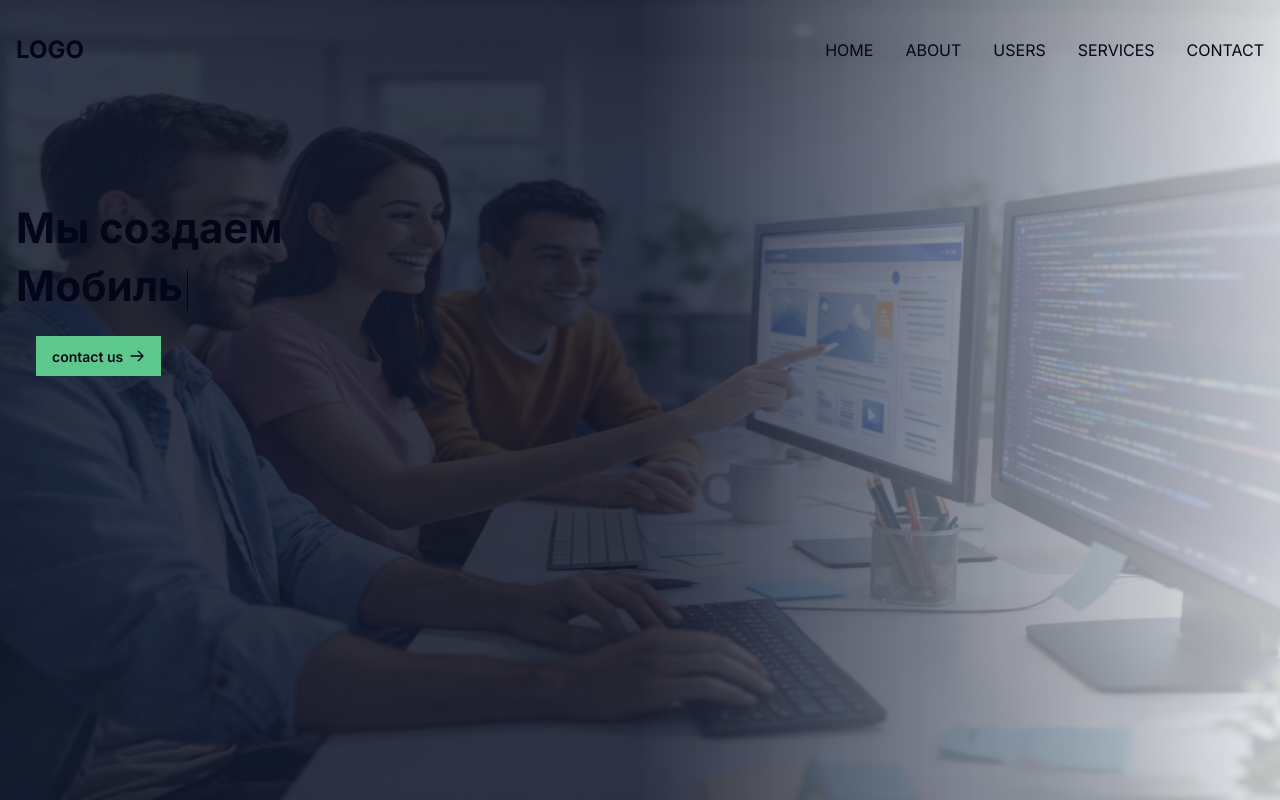
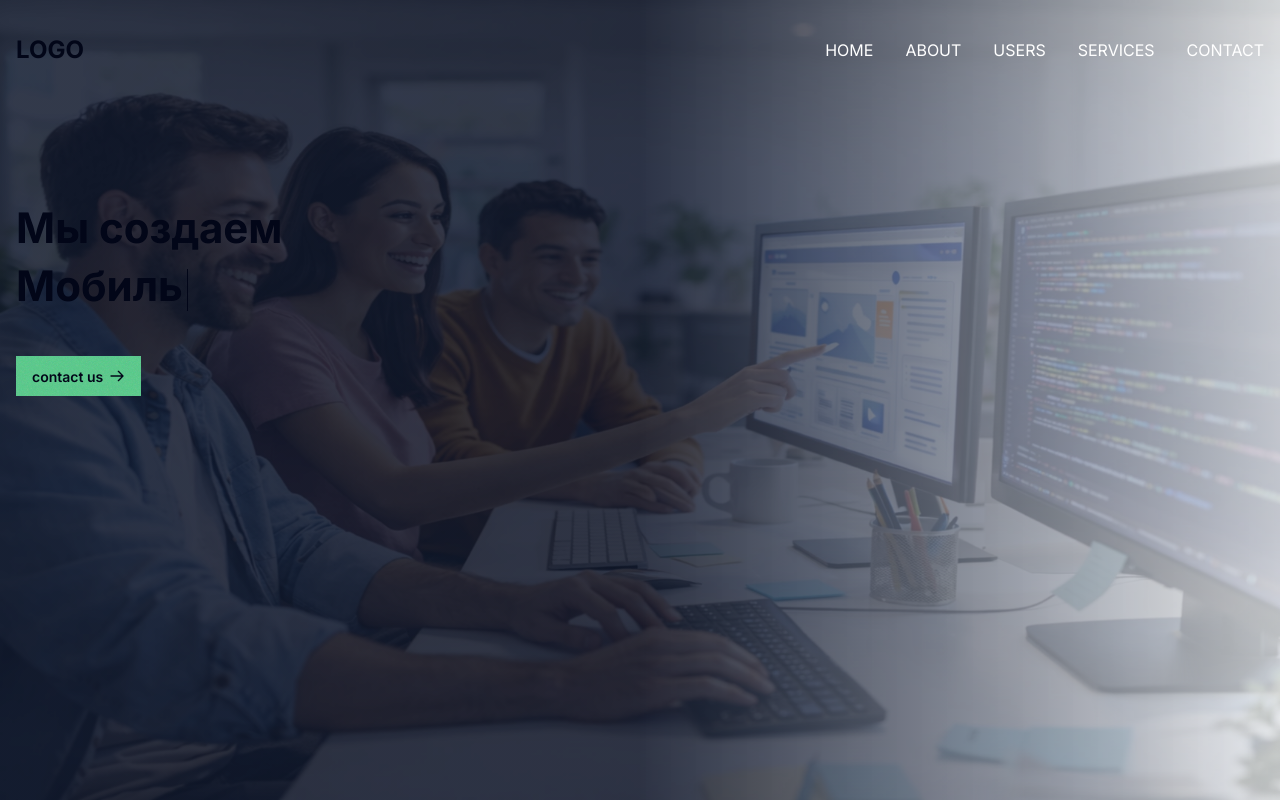
Before and after one commit to AlixandrN/ssg-dev-outstaff, a Next.js app: page / in a window 1280 px wide. Shown: the top 800 px of the page. Built offline with nearby package versions, Linux system fonts and the light colour scheme; no server answers.

Commit message:
added link button

```diff
--- a/components/Header/NavDesktop.tsx
+++ b/components/Header/NavDesktop.tsx
@@ -9,7 +9,7 @@ export const NavDesktop = () => {
         <Link
           key={item}
           href={EPublicRoutes[item as keyof typeof EPublicRoutes]}
-          className="hover:text-blue-600 transition-colors duration-200"
+          className="text-white hover:text-blue-600 transition-colors duration-200"
         >
           {item}
         </Link>
--- a/components/sections/FirstSection/index.tsx
+++ b/components/sections/FirstSection/index.tsx
@@ -1,6 +1,8 @@
+import Link from "next/link";
 import { Typewriter } from "@/components/Typewriter";
 import { ButtonIcon } from "@/components/ui/buttons/ButtonIcon";
 import { IData } from "@/lib/types";
+import { EPublicRoutes } from "@/lib/constants";
 
 export const FirstSection = ({
   features,
@@ -23,16 +25,18 @@ export const FirstSection = ({
         items-start
       "
     >
-      <div className="px-4 *:last:ml-5 *:last:mt-5">
+      <div className="px-4">
         <h1 className={fontStyle}>{WE_CREATE}</h1>
 
         <Typewriter list={features} fontStyle={fontStyle} />
 
-        <ButtonIcon
-          label="contact us"
-          icon="arrow-right"
-          className="btn-green"
-        />
+        <Link href={EPublicRoutes.CONTACT} className="mt-10 inline-block">
+          <ButtonIcon
+            label="contact us"
+            icon="arrow-right"
+            className="btn-green"
+          />
+        </Link>
       </div>
     </section>
   );
```
Also changed, not shown: public/images/bg-mobile.webp, 1 other file (tests, documents, lock files or other folders).
